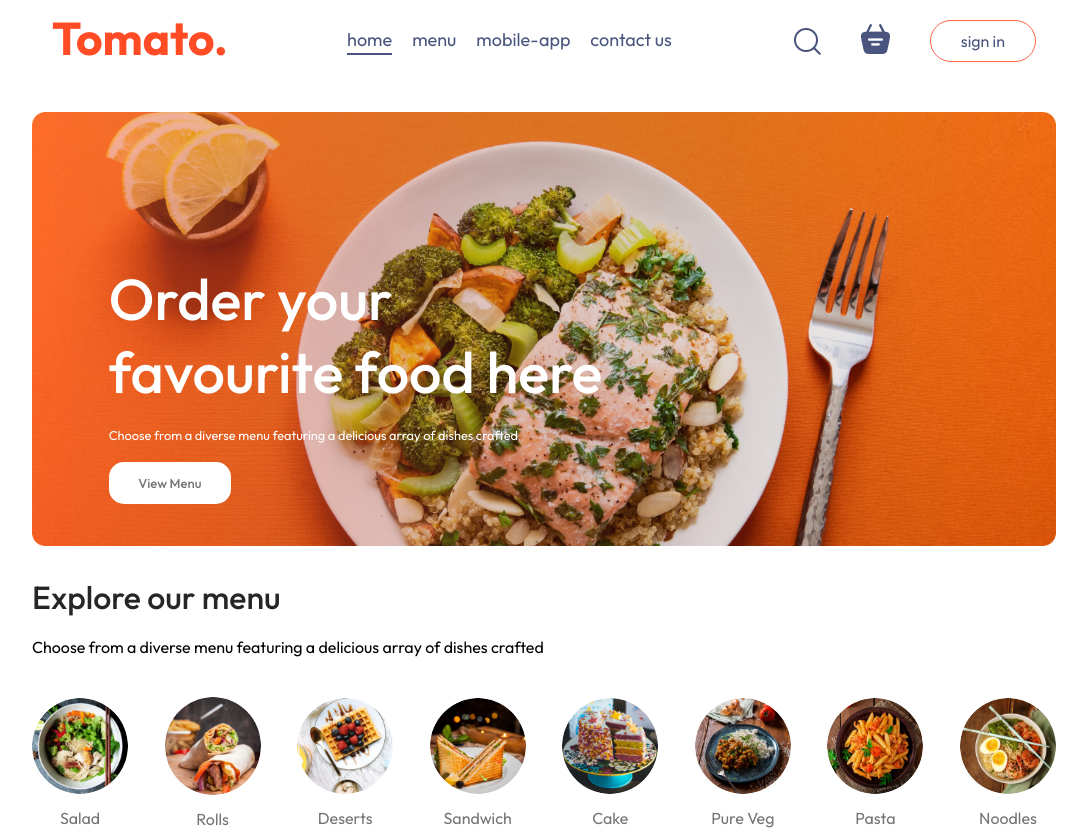
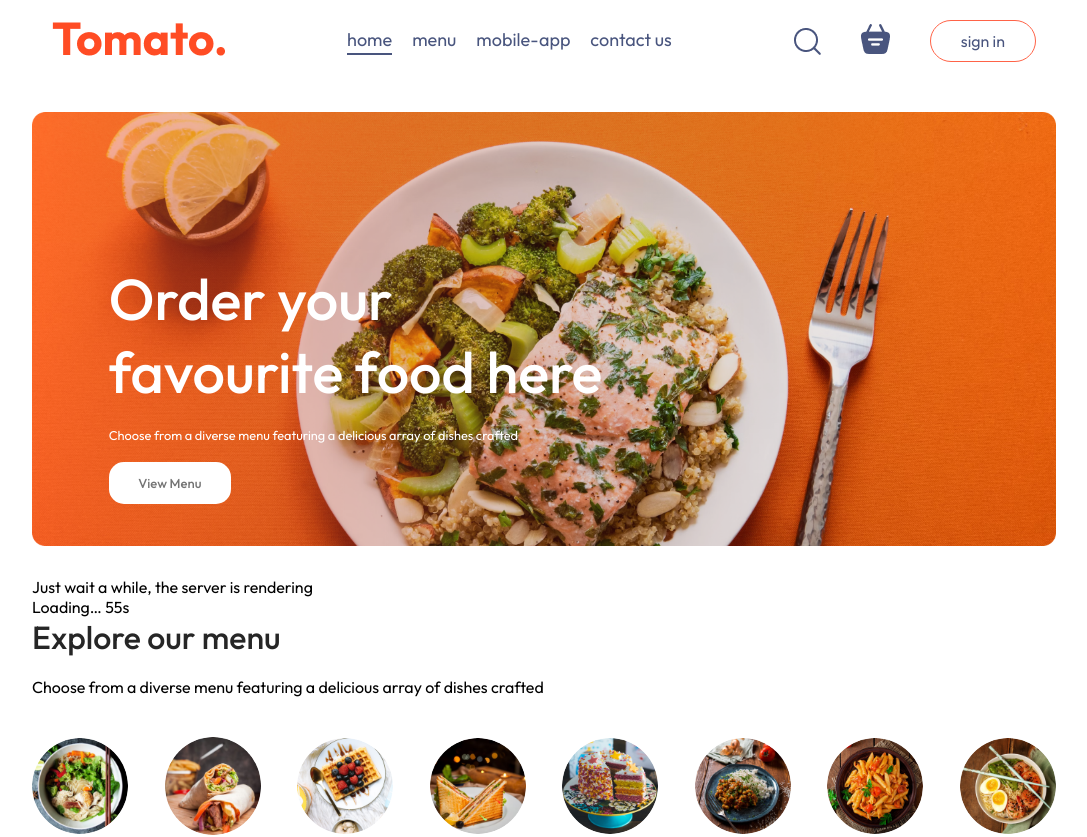
Before and after one commit to Chandu2312b/food-frontend, a React (Vite) app: page / in a window 1280 px wide. Shown: the top 837 px of the page, without its empty margins (96-1183 px from the left). Built offline with nearby package versions, Linux system fonts and the light colour scheme; no server answers.

Commit message:
Implement loading message with timer in Home component
Added a loading message with a countdown timer while the server is rendering.

```diff
--- a/src/pages/Home/Home.jsx
+++ b/src/pages/Home/Home.jsx
@@ -1,4 +1,25 @@
-import React, { useState } from 'react'
+// import React, { useState } from 'react'
+// import './Home.css'
+// import Header from '../../components/Header/Header'
+// import ExploreMenu from '../../components/ExploreMenu/ExploreMenu'
+// import FoodDisplay from '../../components/FoodDisplay/FoodDisplay'
+// import AppDownload from '../../components/AppDownload/AppDownload'
+
+// const Home = () => {
+//     const [category,setCategory] = useState("All");
+//   return (
+//     <div>
+//         <Header/>
+//         <ExploreMenu category={category} setCategory = { setCategory}/>
+//          <FoodDisplay category={category}/>
+//          <AppDownload/>
+//     </div>
+//   )
+// }
+
+// export default Home
+
+import React, { useState, useEffect } from 'react'
 import './Home.css'
 import Header from '../../components/Header/Header'
 import ExploreMenu from '../../components/ExploreMenu/ExploreMenu'
@@ -6,13 +27,41 @@ import FoodDisplay from '../../components/FoodDisplay/FoodDisplay'
 import AppDownload from '../../components/AppDownload/AppDownload'
 
 const Home = () => {
-    const [category,setCategory] = useState("All");
+  const [category, setCategory] = useState("All")
+  const [timeLeft, setTimeLeft] = useState(60)
+  const [showMessage, setShowMessage] = useState(true)
+
+  useEffect(() => {
+    if (!showMessage) return
+
+    const timer = setInterval(() => {
+      setTimeLeft(prev => {
+        if (prev === 1) {
+          clearInterval(timer)
+          setShowMessage(false)
+          return 0
+        }
+        return prev - 1
+      })
+    }, 1000)
+
+    return () => clearInterval(timer)
+  }, [showMessage])
+
   return (
     <div>
-        <Header/>
-        <ExploreMenu category={category} setCategory = { setCategory}/>
-         <FoodDisplay category={category}/>
-         <AppDownload/>
+      <Header />
+
+      {showMessage && (
+        <div className="server-message">
+          <p>Just wait a while, the server is rendering</p>
+          <span>Loading… {timeLeft}s</span>
+        </div>
+      )}
+
+      <ExploreMenu category={category} setCategory={setCategory} />
+      <FoodDisplay category={category} />
+      <AppDownload />
     </div>
   )
 }
```
